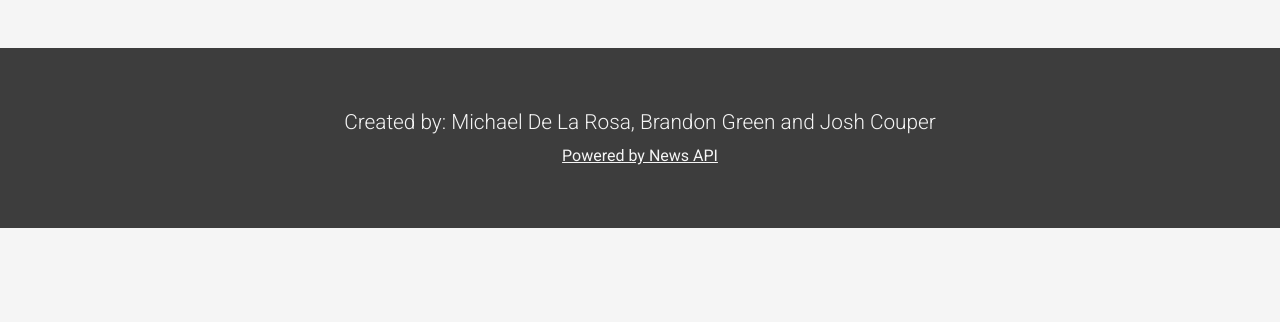
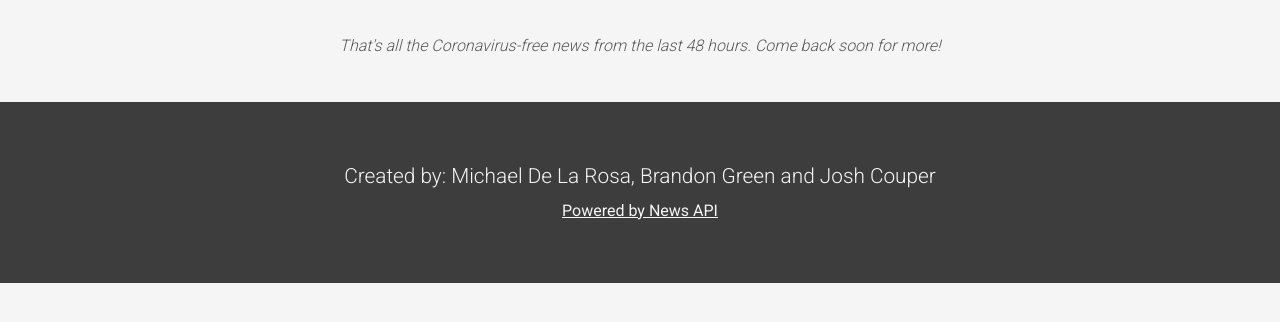
Before and after one commit to brandong1/nonviral-news-frontend, a PHP site: page / in a window 1280 px wide. Shown: the part 210-532 px from the top of the page. Run offline with PHP 8.4, Linux system fonts and the light colour scheme; some web fonts are replaced.

Commit message:
Add goodbye statement at bottom of news feed.

```diff
--- a/index.html
+++ b/index.html
@@ -28,7 +28,10 @@
       <section id="news-feed"></section>
       <div class="right-sidebar"></div>
     </main>
-
+    <address class="goodbye">
+      That's all the Coronavirus-free news from the last 48 hours. Come back
+      soon for more!
+    </address>
     <footer>
       <p>Created by: Michael De La Rosa, Brandon Green and Josh Couper</p>
       <a href="https://newsapi.org ">Powered by News API</a>
--- a/style.css
+++ b/style.css
@@ -242,6 +242,14 @@ p {
     padding-top: 1rem;
   }
 }
+
+.goodbye {
+  display: flex;
+  justify-content: center;
+  font-family: "Roboto", sans-serif;
+  padding-top: 2.4rem;
+  padding-right: 0rem;
+}
 /* HEADER */
 .header {
   display: flex;
```
Also changed, not shown: firebase.json (added), 2 other files.
